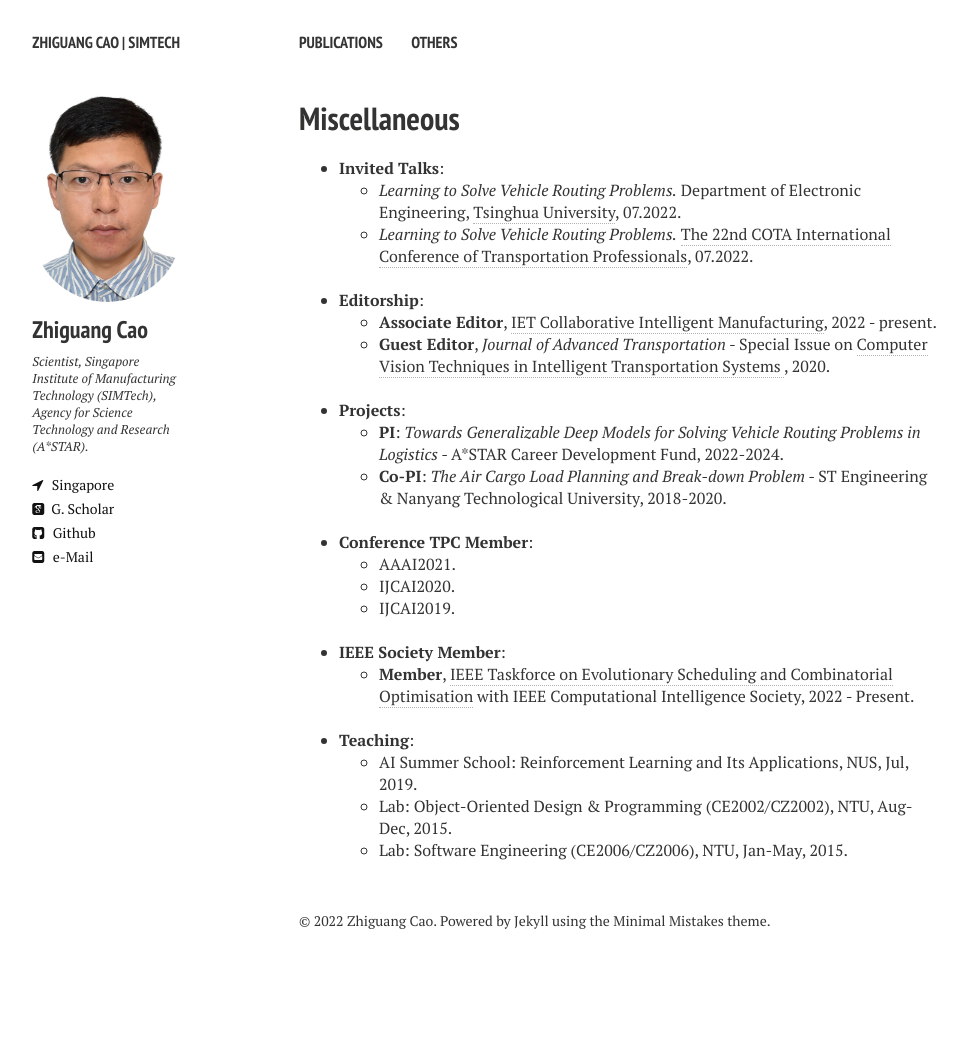
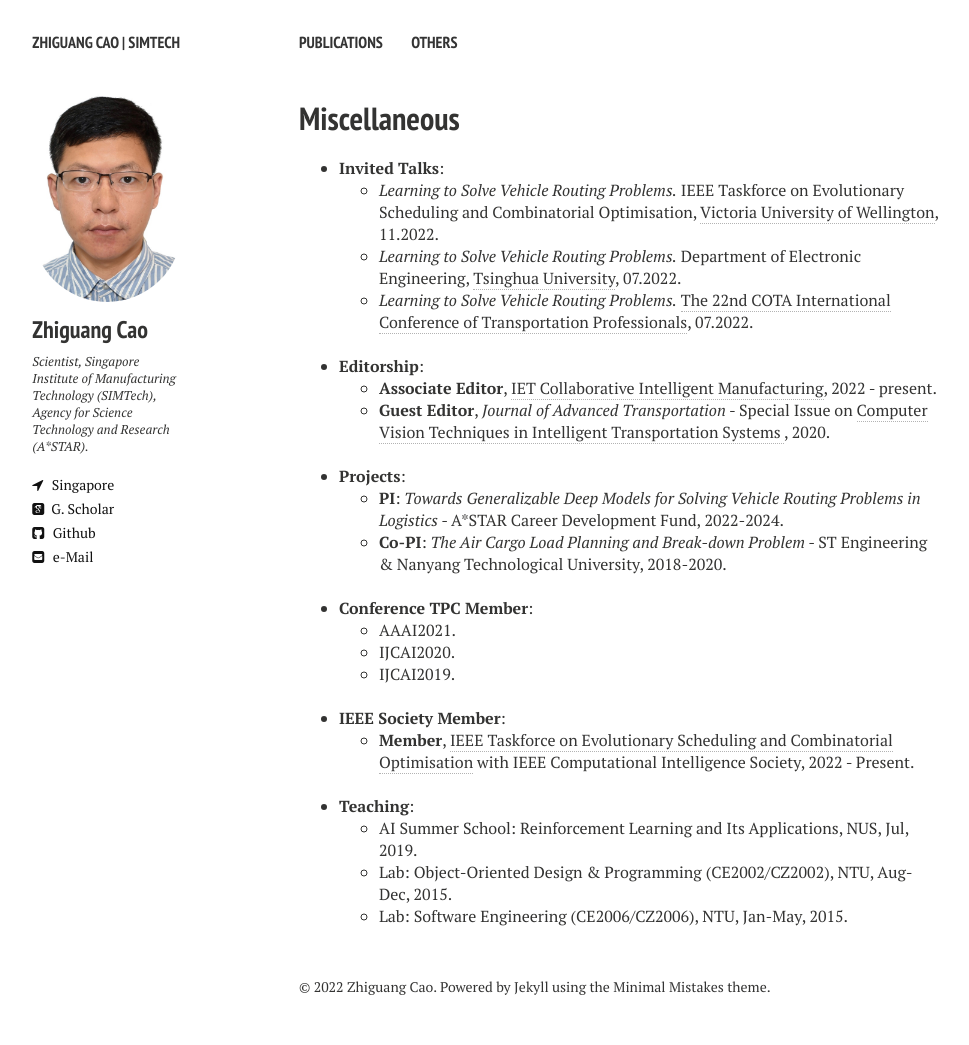
Before and after one commit to zhiguangcaosg/zhiguangcaosg.github.io, a Jekyll site: the page built from others.md, in a window 1280 px wide. Shown: the whole page, without its empty margins (21-990 px from the left). Built offline with Jekyll 4.4.1, drawn with Linux system fonts in a browser that asks for light colours; nearby versions of some CDN libraries; before the commit the page ends 979 px from its top, so only the background shows below that.

Commit message:
Update others.md

```diff
--- a/others.md
+++ b/others.md
@@ -19,6 +19,8 @@ comments: false
 <li>
 <b>Invited Talks</b>:
 	<ul>
+	<li> <i>Learning to Solve Vehicle Routing Problems.</i> IEEE Taskforce on Evolutionary Scheduling and Combinatorial Optimisation, <a href="https://homepages.ecs.vuw.ac.nz/~yimei/ieee-tf-esco/" target="_blank">Victoria University of Wellington</a>, 11.2022.
+	</li>
 	<li> <i>Learning to Solve Vehicle Routing Problems.</i> Department of Electronic Engineering, <a href="https://www.ee.tsinghua.edu.cn/en/" target="_blank">Tsinghua University</a>, 07.2022.
 	</li>
 	<li> <i>Learning to Solve Vehicle Routing Problems.</i> <a href="http://www.cota-home.org/cictp/cictp2022.html" target="_blank">The 22nd COTA International Conference of Transportation Professionals</a>, 07.2022.
```
